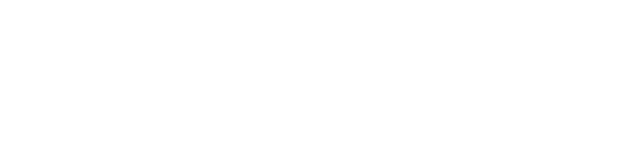
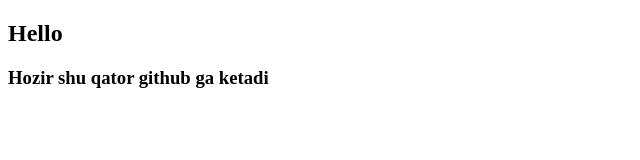
Before and after one commit to Baxtiyor06/test-01, a plain HTML site: page index.html in a window 1280 px wide. Shown: the whole page, without its empty margins (0-640 px from the left). Drawn offline with Linux system fonts and the light colour scheme.

Commit message:
Third commit

```diff
--- a/index.html
+++ b/index.html
@@ -7,6 +7,7 @@
     <title>Document</title>
 </head>
 <body>
-
+     <h2>Hello</h2>
+     <h3>Hozir shu qator github ga ketadi</h3>
 </body>
 </html>
```
